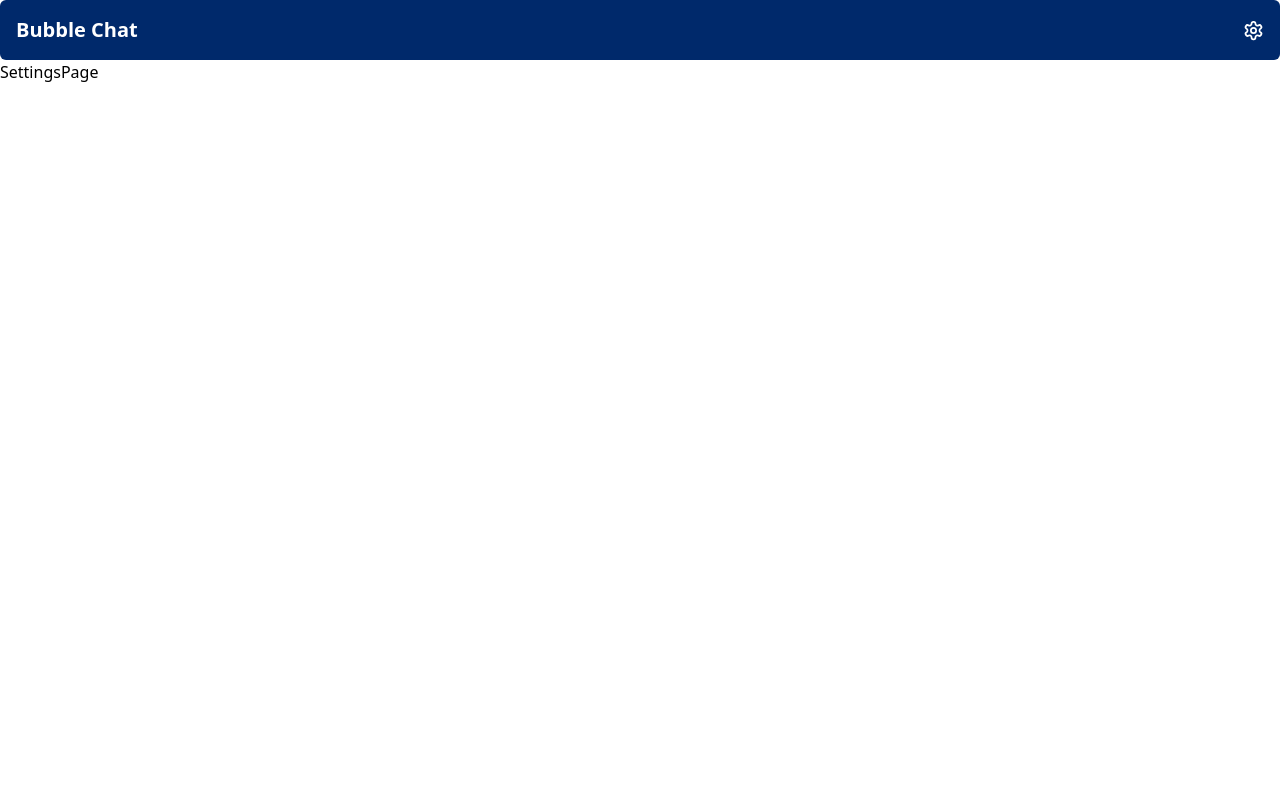
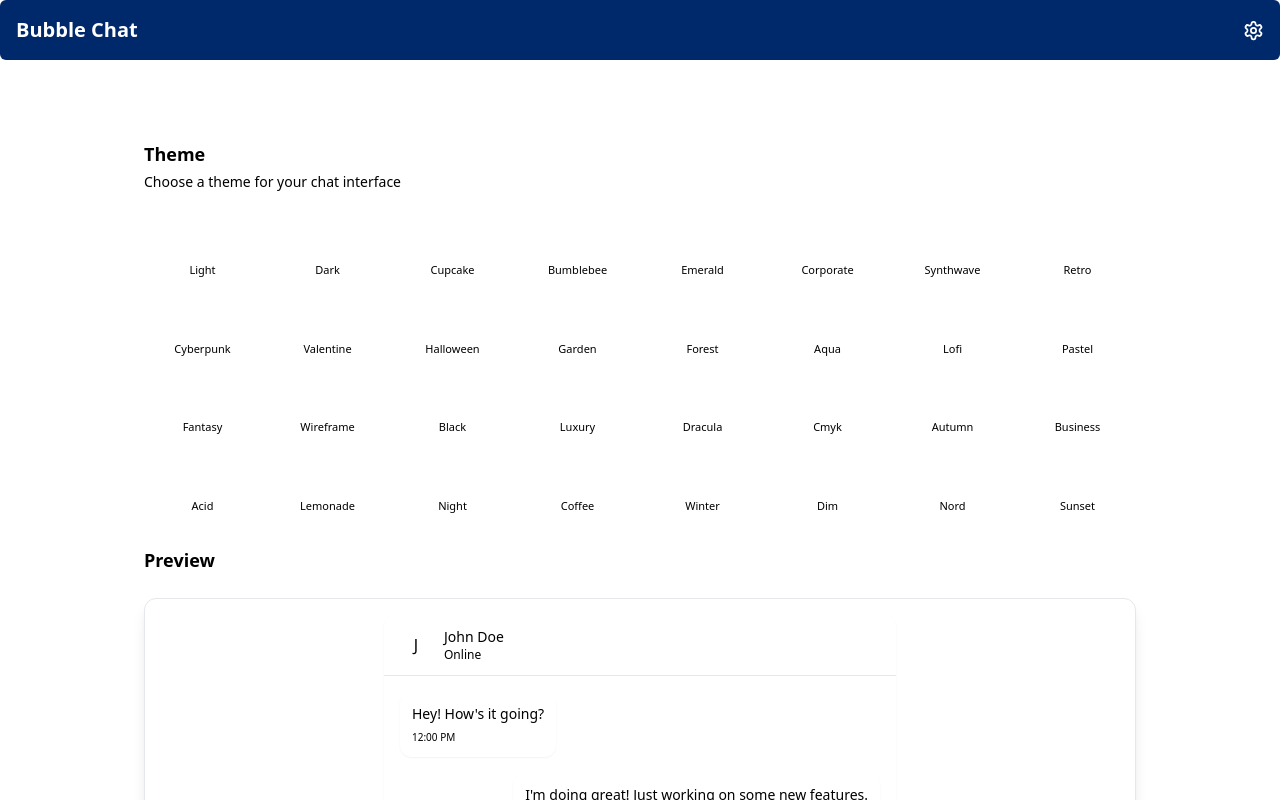
Before and after one commit to NavvAbhishek/BubbleChat, a React (Vite) app in the folder frontend/: page /settings in a window 1280 px wide. Shown: the top 800 px of the page. Built offline with nearby package versions, Linux system fonts and the light colour scheme; no server answers.

Commit message:
add settings page and themes

```diff
--- a/frontend/src/App.jsx
+++ b/frontend/src/App.jsx
@@ -9,10 +9,11 @@
 import { useAuthStore } from "./store/useAuthStore";
 import { Loader } from "lucide-react";
 import { Toaster } from "react-hot-toast";
+import { useThemeStore } from "./store/useThemeStore";
 
 const App = () => {
   const { authUser, checkAuth, isCheckingAuth } = useAuthStore();
-
+ const {theme} = useThemeStore()
   useEffect(() => {
     checkAuth();
   }, [checkAuth]);
@@ -27,7 +28,7 @@
     );
 
   return (
-    <div>
+    <div data-theme={theme}>
       <Navbar />
       <Routes>
         <Route
--- a/frontend/src/pages/SettingsPage.jsx
+++ b/frontend/src/pages/SettingsPage.jsx
@@ -1,9 +1,135 @@
-import React from 'react'
+import { THEMES } from "../constants";
+import { useThemeStore } from "../store/useThemeStore";
+import { Send } from "lucide-react";
+
+const PREVIEW_MESSAGES = [
+  { id: 1, content: "Hey! How's it going?", isSent: false },
+  {
+    id: 2,
+    content: "I'm doing great! Just working on some new features.",
+    isSent: true,
+  },
+];
 
 const SettingsPage = () => {
+  const { theme, setTheme } = useThemeStore();
+
   return (
-    <div>SettingsPage</div>
-  )
-}
+    <div className="h-auto container mx-auto px-4 pt-20 max-w-5xl">
+      <div className="space-y-6">
+        <div className="flex flex-col gap-1">
+          <h2 className="text-lg font-semibold">Theme</h2>
+          <p className="text-sm text-base-content/70">
+            Choose a theme for your chat interface
+          </p>
+        </div>
 
-export default SettingsPage
+        <div className="grid grid-cols-4 sm:grid-cols-6 md:grid-cols-8 gap-2">
+          {THEMES.map((t) => (
+            <button
+              key={t}
+              className={`
+                group flex flex-col items-center gap-1.5 p-2 rounded-lg transition-colors
+                ${theme === t ? "bg-base-200" : "hover:bg-base-200/50"}
+              `}
+              onClick={() => setTheme(t)}
+            >
+              <div
+                className="relative h-8 w-full rounded-md overflow-hidden"
+                data-theme={t}
+              >
+                <div className="absolute inset-0 grid grid-cols-4 gap-px p-1">
+                  <div className="rounded bg-primary"></div>
+                  <div className="rounded bg-secondary"></div>
+                  <div className="rounded bg-accent"></div>
+                  <div className="rounded bg-neutral"></div>
+                </div>
+              </div>
+              <span className="text-[11px] font-medium truncate w-full text-center">
+                {t.charAt(0).toUpperCase() + t.slice(1)}
+              </span>
+            </button>
+          ))}
+        </div>
+
+        {/* Preview Section */}
+        <h3 className="text-lg font-semibold mb-3">Preview</h3>
+        <div className="rounded-xl border border-base-300 overflow-hidden bg-base-100 shadow-lg">
+          <div className="p-4 bg-base-200">
+            <div className="max-w-lg mx-auto">
+              {/* Mock Chat UI */}
+              <div className="bg-base-100 rounded-xl shadow-sm overflow-hidden">
+                {/* Chat Header */}
+                <div className="px-4 py-3 border-b border-base-300 bg-base-100">
+                  <div className="flex items-center gap-3">
+                    <div className="w-8 h-8 rounded-full bg-primary flex items-center justify-center text-primary-content font-medium">
+                      J
+                    </div>
+                    <div>
+                      <h3 className="font-medium text-sm">John Doe</h3>
+                      <p className="text-xs text-base-content/70">Online</p>
+                    </div>
+                  </div>
+                </div>
+
+                {/* Chat Messages */}
+                <div className="p-4 space-y-4 min-h-[200px] max-h-[200px] overflow-y-auto bg-base-100">
+                  {PREVIEW_MESSAGES.map((message) => (
+                    <div
+                      key={message.id}
+                      className={`flex ${
+                        message.isSent ? "justify-end" : "justify-start"
+                      }`}
+                    >
+                      <div
+                        className={`
+                          max-w-[80%] rounded-xl p-3 shadow-sm
+                          ${
+                            message.isSent
+                              ? "bg-primary text-primary-content"
+                              : "bg-base-200"
+                          }
+                        `}
+                      >
+                        <p className="text-sm">{message.content}</p>
+                        <p
+                          className={`
+                            text-[10px] mt-1.5
+                            ${
+                              message.isSent
+                                ? "text-primary-content/70"
+                                : "text-base-content/70"
+                            }
+                          `}
+                        >
+                          12:00 PM
+                        </p>
+                      </div>
+                    </div>
+                  ))}
+                </div>
+
+                {/* Chat Input */}
+                <div className="p-4 border-t border-base-300 bg-base-100">
+                  <div className="flex gap-2">
+                    <input
+                      type="text"
+                      className="input input-bordered flex-1 text-sm h-10"
+                      placeholder="Type a message..."
+                      value="This is a preview"
+                      readOnly
+                    />
+                    <button className="btn btn-primary h-10 min-h-0">
+                      <Send size={18} />
+                    </button>
+                  </div>
+                </div>
+              </div>
+            </div>
+          </div>
+        </div>
+      </div>
+    </div>
+  );
+};
+export default SettingsPage;
--- a/frontend/tailwind.config.js
+++ b/frontend/tailwind.config.js
@@ -15,4 +15,40 @@
     },
   },
   plugins: [daisyui],
+  daisyui: {
+    themes: [
+      "light",
+      "dark",
+      "cupcake",
+      "bumblebee",
+      "emerald",
+      "corporate",
+      "synthwave",
+      "retro",
+      "cyberpunk",
+      "valentine",
+      "halloween",
+      "garden",
+      "forest",
+      "aqua",
+      "lofi",
+      "pastel",
+      "fantasy",
+      "wireframe",
+      "black",
+      "luxury",
+      "dracula",
+      "cmyk",
+      "autumn",
+      "business",
+      "acid",
+      "lemonade",
+      "night",
+      "coffee",
+      "winter",
+      "dim",
+      "nord",
+      "sunset",
+    ],
+  },
 };
```
